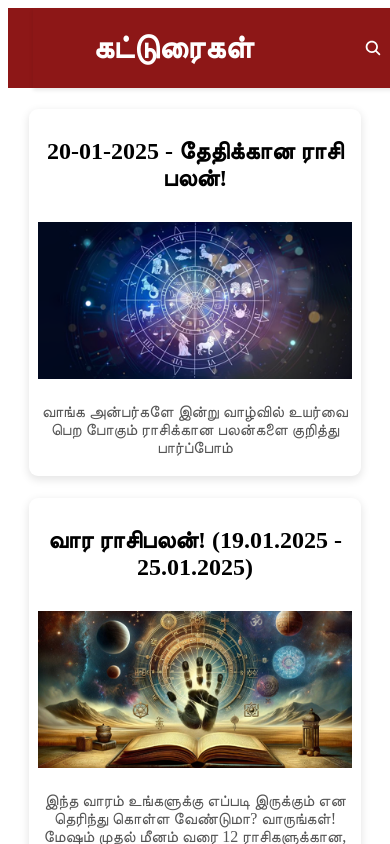
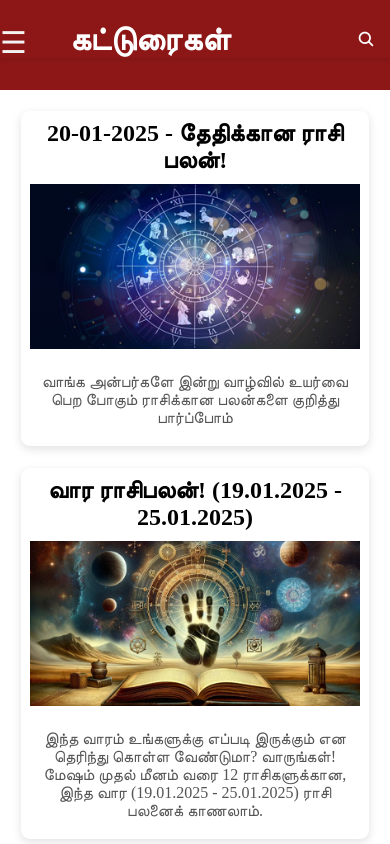
Before and after one commit to Arul402/WA-Task, a React (Create React App) app: page / in a window 390 px wide. Shown: the top 844 px of the page. Built offline with nearby package versions, Linux system fonts and the light colour scheme.

Commit message:
Update Katturai

```diff
--- a/src/components/Katturai.css
+++ b/src/components/Katturai.css
@@ -1,6 +1,12 @@
+*{
+  margin: 0;
+    padding: 0;
+    box-sizing: border-box;
+}
 .header{
     background-color: rgb(141, 23, 23);
     color: white;
+    height: 90px;
 }
 .header-top{
     /* background-color: rgb(141, 23, 23);
@@ -44,6 +50,12 @@
 .search-btn2:hover {
     background-color: #CADCFC;
     color: black;
+  }
+  .menu-icon:hover{
+    background-color: #CADCFC;
+    color: black;
+    /* border-radius: 50%; */
+    /* padding: 10px 15px; */
   }
 
 
@@ -249,8 +261,12 @@
       color: #f3f3f3;
       cursor: pointer;
       position: absolute;
-      top: 40px;
+      top: 5px;
+      /* left: 20px; */
+      /* right: 24px; */
+      /* top: 40px; */
       /* right: 20px; */
+      z-index: 1;
     }
     .close{
       position: fixed;
@@ -258,17 +274,21 @@
       right: 10px;
       cursor: pointer;
     }
+    .header{
+      /* width: 400px; */
+    }
     .header-top{
       position: relative;
-      left: 25px;
+      top: 20px;
+      /* left: 20px; */
     }
     .header-top h1{
       position: relative;
-      left: 60px;
+      left: 70px;
     }
     .search-btn2{
       position: relative;
-      right:  10px;
+      /* right:  20px; */
     }
     .type-three {
       display: flex;
```
